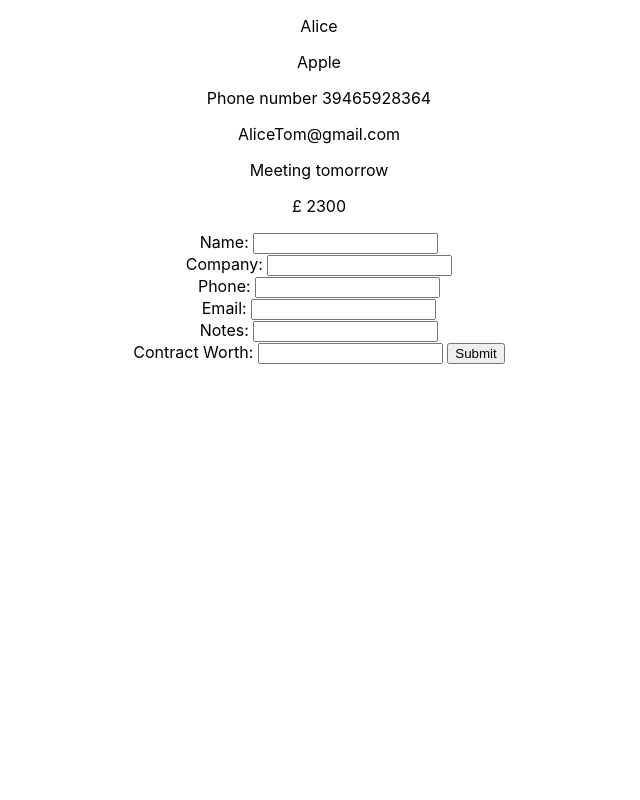
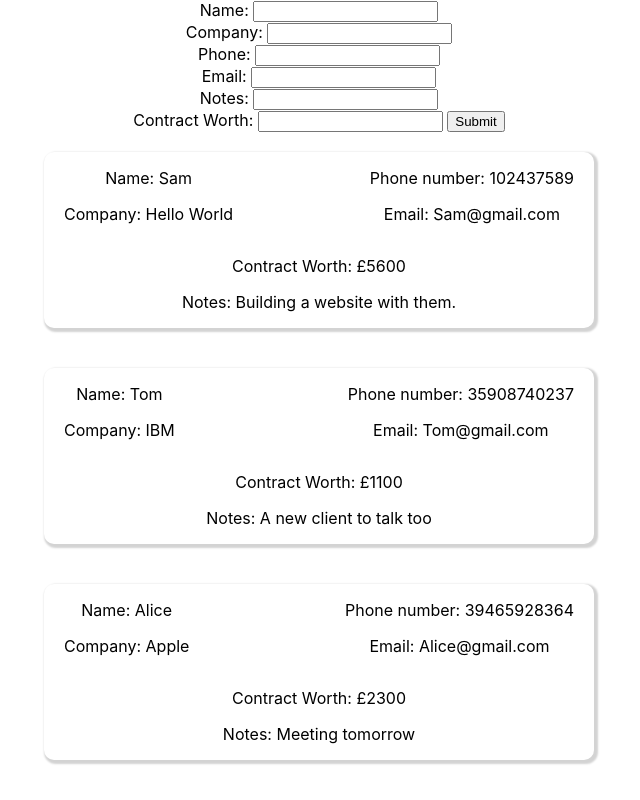
Before and after one commit to eds-101/web3CRM, a React (Create React App) app in the folder web3crm-frontend/: page / in a window 1280 px wide. Shown: the whole page, without its empty margins (321-961 px from the left). Built offline with nearby package versions, Linux system fonts and the light colour scheme.

Commit message:
Adding some simple styling to the ContactItem and List

```diff
--- a/web3crm-frontend/src/App.js
+++ b/web3crm-frontend/src/App.js
@@ -4,13 +4,7 @@
 
 import ContactList from './components/ContactList/ContactList'
 import AddContact from './components/AddContact/AddContact';
-
-const DummyData = [{'name': 'Alice',
-'company': 'Apple',
-'phone': 39465928364,
-'email': 'AliceTom@gmail.com',
-'notes': 'Meeting tomorrow',
-'contract worth': 2300}]
+import DummyData from './components/DummyData/CRMData';
 
 function App() {
 
@@ -22,8 +16,8 @@
 
   return (
     <div className="App">
+      <AddContact onFetchData={updateContacts}/>
       <ContactList data={Data}/>
-      <AddContact onFetchData={updateContacts}/>
     </div>
   );
 }
--- a/web3crm-frontend/src/components/AddContact/AddContact.js
+++ b/web3crm-frontend/src/components/AddContact/AddContact.js
@@ -8,11 +8,13 @@
           'phone': e.target[2].value,
           'email': e.target[3].value,
           'notes': e.target[4].value,
-          'contract': e.target[5].value
+          'contractWorth': e.target[5].value
         }
-
+        console.log(newContact)
         props.onFetchData(newContact)
       }
+
+
 
     return(
         <form onSubmit={handleSubmit}>
--- a/web3crm-frontend/src/components/ContactItem/ContactItem.css
+++ b/web3crm-frontend/src/components/ContactItem/ContactItem.css
@@ -0,0 +1,21 @@
+.Contact{
+    box-shadow: 2px 2px 2px 2px lightgray;
+    border-radius: 10px;
+    width: 550px;
+    margin: 20px 0px;
+}
+
+.ContactItem{
+    display: flex;
+    flex-direction: row;
+    justify-content: space-between;
+
+}
+
+.ImportContact{
+    margin: 0px 20px;
+}
+
+.ContactItemEl{
+    margin: 0px 20px;
+}
--- a/web3crm-frontend/src/components/ContactItem/ContactItem.js
+++ b/web3crm-frontend/src/components/ContactItem/ContactItem.js
@@ -1,13 +1,23 @@
+import './ContactItem.css'
+
 function ContactItem(props){
 
     return(
+        <div className='Contact'>
         <div className="ContactItem">
-            <p>{props.name}</p>
-            <p>{props.company}</p>
-            <p>Phone number {props.phone}</p>
-            <p>{props.email}</p>
-            <p>{props.notes}</p>
-            <p>£ {props.contract}</p>
+            <div className="ContactItemEl">
+                <p>Name: {props.name}</p>
+                <p>Company: {props.company}</p>
+            </div>
+            <div className="ContactItemEl">
+                <p>Phone number: {props.phone}</p>
+                <p>Email: {props.email}</p>
+            </div>
+        </div>
+            <div className='ImportContact'>
+                <p>Contract Worth: £{props.contract}</p>
+                <p>Notes: {props.notes}</p>
+            </div>
         </div>
     )
 }
--- a/web3crm-frontend/src/components/ContactList/ContactList.css
+++ b/web3crm-frontend/src/components/ContactList/ContactList.css
@@ -0,0 +1,8 @@
+.Contactlist{
+    width: 100%;
+    display: flex;
+    flex-direction: column-reverse;
+    justify-content: center;
+    align-items: center;
+    width: 100%;
+}
--- a/web3crm-frontend/src/components/ContactList/ContactList.js
+++ b/web3crm-frontend/src/components/ContactList/ContactList.js
@@ -1,12 +1,12 @@
 import ContactItem from '../ContactItem/ContactItem'
-
+import './ContactList.css'
 
 function ContactList(props){
 
     return(
-        <div>
+        <div className='Contactlist'>
             {props.data.map((item) => {
-               return <ContactItem name={item['name']} company={item['company']} phone={item['phone']} email={item['email']} notes={item['notes']} contract={item['contract worth']} />
+               return <ContactItem name={item['name']} company={item['company']} phone={item['phone']} email={item['email']} notes={item['notes']} contract={item['contractWorth']} />
             })}
         </div>
     )
--- /dev/null
+++ b/web3crm-frontend/src/components/DummyData/CRMData.js
@@ -0,0 +1,20 @@
+const DummyData = [{'name': 'Alice',
+'company': 'Apple',
+'phone': 39465928364,
+'email': 'Alice@gmail.com',
+'notes': 'Meeting tomorrow',
+'contractWorth': 2300},
+{'name': 'Tom',
+'company': 'IBM',
+'phone': 35908740237,
+'email': 'Tom@gmail.com',
+'notes': 'A new client to talk too',
+'contractWorth': 1100},
+{'name': 'Sam',
+'company': 'Hello World',
+'phone': 102437589,
+'email': 'Sam@gmail.com',
+'notes': 'Building a website with them.',
+'contractWorth': 5600}]
+
+export default DummyData
```
